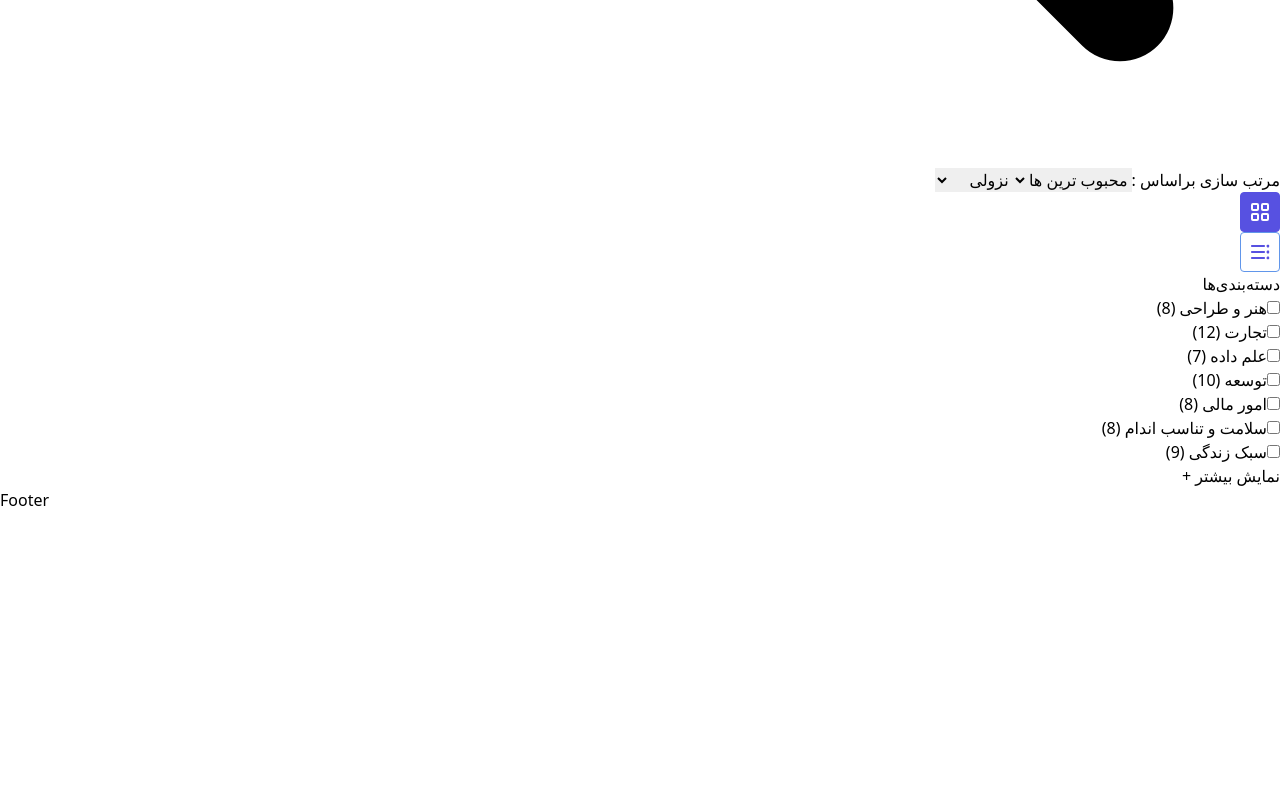
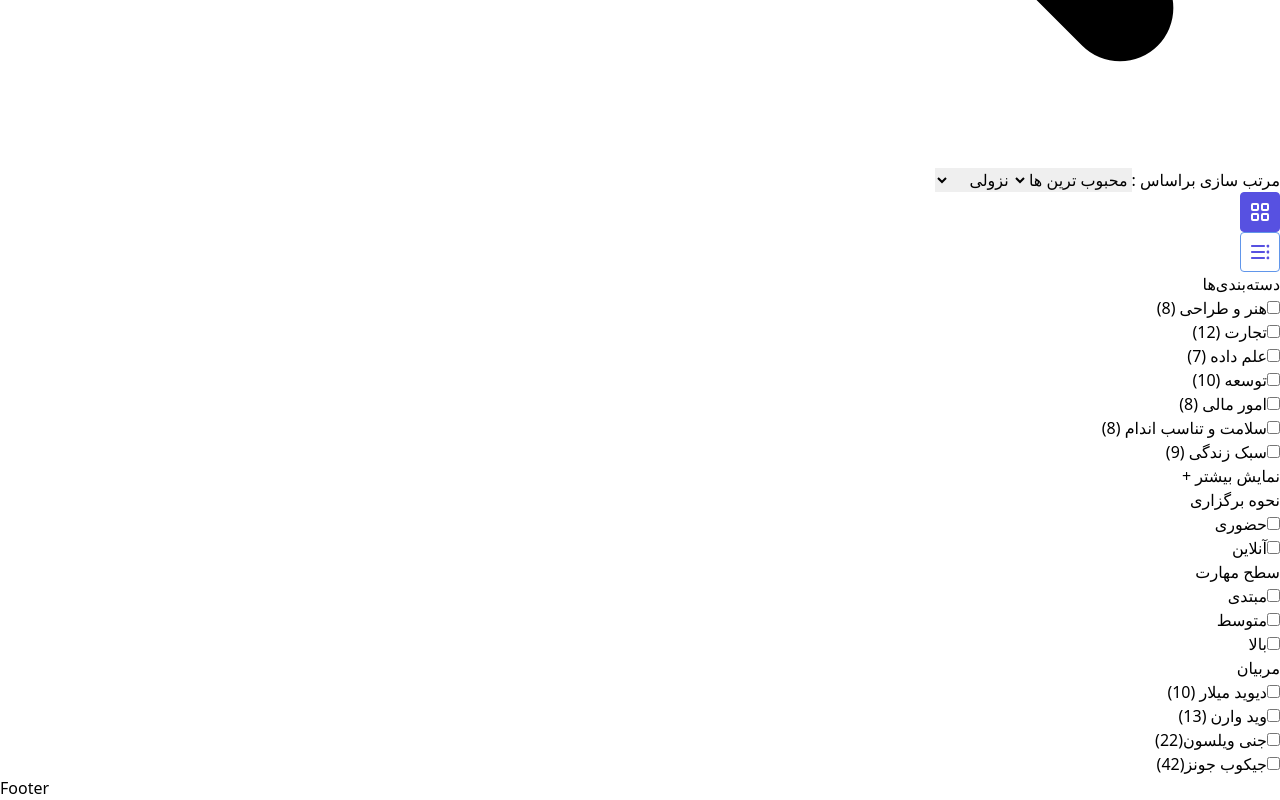
Before and after one commit to react-summer-1404/-Axis-, a React (Vite) app in the folder Axis/: page /courses in a window 1280 px wide. Shown: the part 1636-2436 px from the top of the page. Before the commit the page ends 2148 px from the top, so only its background shows below. Built offline with nearby package versions, Linux system fonts and the light colour scheme.

Commit message:
feat: Sidebar Courses

```diff
--- a/Axis/src/Pages/Courses/About.jsx
+++ b/Axis/src/Pages/Courses/About.jsx
@@ -45,6 +45,82 @@ const About = () => {
               {showMore ? "نمایش کمتر -" : "نمایش بیشتر +"}
             </button>
           </div>
+
+            {/* نحوه برگزاری */}
+
+            <div className="bg-[#F7F7F9] rounded-2xl shadow p-4">
+            <h2 className="text-base font-bold mb-3">نحوه برگزاری</h2>
+            <ul className="space-y-2 text-gray-700 text-sm">
+              <li>
+                <label className="flex items-center">
+                  <input type="checkbox" className="ml-2 accent-blue-500" />
+                  حضوری
+                </label>
+              </li>
+              <li>
+                <label className="flex items-center">
+                  <input type="checkbox" className="ml-2 accent-blue-500" />
+                  آنلاین
+                </label>
+              </li>
+            </ul>
+          </div>
+
+          {/* سطح مهارت */}
+          <div className="bg-[#F7F7F9] rounded-2xl shadow p-4">
+            <h2 className="text-base font-bold mb-3"> سطح مهارت</h2>
+            <ul className="space-y-2 text-gray-700 text-sm">
+              <li>
+                <label className="flex items-center">
+                  <input type="checkbox" className="ml-2 accent-blue-500" />
+                  مبتدی‌
+                </label>
+              </li>
+              <li>
+                <label className="flex items-center">
+                  <input type="checkbox" className="ml-2 accent-blue-500" />
+                متوسط
+                </label>
+              </li>
+              <li>
+                <label className="flex items-center">
+                  <input type="checkbox" className="ml-2 accent-blue-500" />
+                   بالا
+                </label>
+              </li>
+            </ul>
+          </div>
+
+              {/* مربیان */}
+              <div className="bg-[#F7F7F9] rounded-2xl shadow p-4">
+            <h2 className="text-base font-bold mb-3"> مربیان </h2>
+            <ul className="space-y-2 text-gray-700 text-sm">
+              <li>
+                <label className="flex items-center">
+                  <input type="checkbox" className="ml-2 accent-blue-500" />
+                   دیوید میلار (10)
+                </label>
+              </li>
+              <li>
+                <label className="flex items-center">
+                  <input type="checkbox" className="ml-2 accent-blue-500" />
+                  وید وارن (13)
+                </label>
+              </li>
+              <li>
+                <label className="flex items-center">
+                  <input type="checkbox" className="ml-2 accent-blue-500" />
+                 جنی ویلسون(22)
+                </label>
+              </li>
+              <li>
+                <label className="flex items-center">
+                  <input type="checkbox" className="ml-2 accent-blue-500" />
+                  جیکوب جونز(42)
+                </label>
+              </li>
+            </ul>
+          </div>
            </aside>
 
 
```
